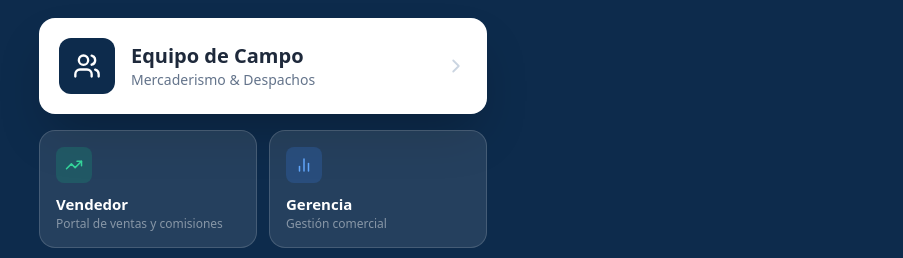
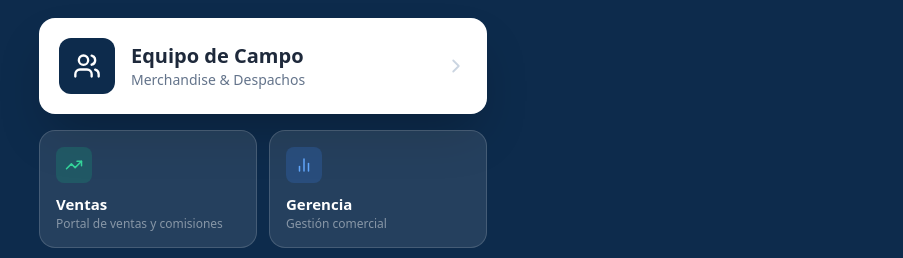
Before and after one commit to fmazzei/genius-keeper-app, a React (Vite) app: page / in a window 1280 px wide. Shown: the part 198-456 px from the top of the page, without its empty margins (377-1280 px from the left). Built offline with nearby package versions, Linux system fonts and the light colour scheme; no server answers.

Commit message:
fix(login): rename Vendedor→Ventas, update Equipo de Campo subtitle
https://claude.ai/code/session_01LcpKvih1JPrEW9JJFdsbuy

```diff
--- a/src/Pages/LoginScreen.jsx
+++ b/src/Pages/LoginScreen.jsx
@@ -8,7 +8,7 @@ import {
 } from 'lucide-react';
 
 const ROLE_DOORS = [
-    { id: 'vendedor',  label: 'Vendedor',  Icon: TrendingUp, accent: 'text-emerald-400', bg: 'bg-emerald-500/20', desc: 'Portal de ventas y comisiones' },
+    { id: 'vendedor',  label: 'Ventas',    Icon: TrendingUp, accent: 'text-emerald-400', bg: 'bg-emerald-500/20', desc: 'Portal de ventas y comisiones' },
     { id: 'gerencia',  label: 'Gerencia',  Icon: BarChart2,  accent: 'text-blue-400',    bg: 'bg-blue-500/20',    desc: 'Gestión comercial'           },
     { id: 'director',  label: 'Dirección', Icon: Eye,        accent: 'text-violet-400',  bg: 'bg-violet-500/20',  desc: 'Vista ejecutiva'             },
     { id: 'master',    label: 'Máster',    Icon: Shield,     accent: 'text-amber-400',   bg: 'bg-amber-500/20',   desc: 'Administración total'        },
@@ -75,7 +75,7 @@ const LoginScreen = () => {
                 </div>
                 <div className="text-left flex-1 min-w-0">
                     <p className="text-slate-800 font-black text-xl leading-tight">Equipo de Campo</p>
-                    <p className="text-slate-500 text-sm mt-0.5">Mercaderismo &amp; Despachos</p>
+                    <p className="text-slate-500 text-sm mt-0.5">Merchandise &amp; Despachos</p>
                 </div>
                 <ChevronRight size={22} className="text-slate-300 shrink-0" />
             </button>
```
